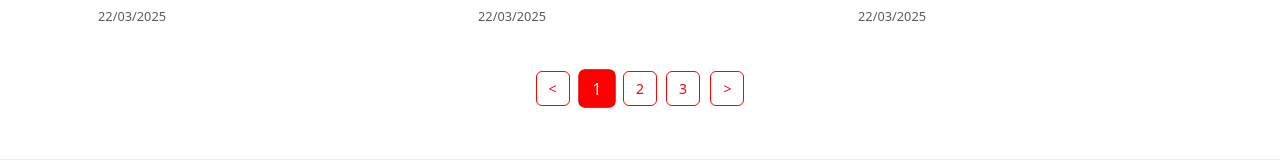
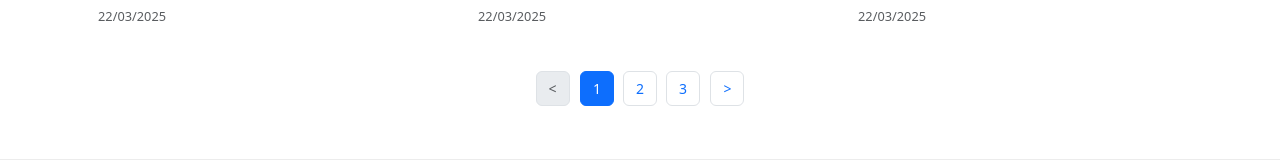
Before and after one commit to duykhangtong/web-hk242, a React (Vite) app: page /community in a window 1280 px wide. Shown: the part 1233-1393 px from the top of the page. Built offline with nearby package versions, Linux system fonts and the light colour scheme.

Commit message:
fix D Khang, add Cart

```diff
--- a/src/components/Cart/Cart.jsx
+++ b/src/components/Cart/Cart.jsx
@@ -9,16 +9,17 @@ import {
   Image,
   InputGroup,
 } from "react-bootstrap";
+import { useNavigate } from "react-router-dom";
 import { CartContext } from "../../Context/CartContext";
-import { ToastContainer, toast } from "react-toastify"; // ✅ UI thông báo đẹp
+import { ToastContainer, toast } from "react-toastify";
 import "react-toastify/dist/ReactToastify.css";
 export default function Cart() {
+  const navigate = useNavigate();
   const { cartItems,updateQuantity, removeFromCart,clearCart } = useContext(CartContext);
   const handleCheckout = async () => {
     try{
         const accessToken = localStorage.getItem("token");
         console.log(cartItems);
-        console.log(Array.isArray(cartItems)); // ✅ phải là true
 
         const response = await fetch("http://localhost/web-hk242/backend/cart/buy", {
             method: "POST",
@@ -28,10 +29,16 @@ export default function Cart() {
             },
             body: JSON.stringify(Array.isArray(cartItems) ? cartItems : [cartItems]),
         });
+        if (response.status === 401) {
+          toast.warning(" Vui lòng đăng nhập để mua hàng!");
+          navigate("/login");
+          return;
+      }
+
         const data = await response.json();
         if (data.success) {
             toast.success("🛒 Mua hàng thành công!");
-            clearCart(); // ✅ xoá giỏ hàng
+            clearCart();
           } else {
             toast.error("❌ Mua hàng thất bại!");
           }
--- a/src/components/Product/Product.css
+++ b/src/components/Product/Product.css
@@ -89,24 +89,6 @@ body {
   transform: translateY(-5px);
 }
 
-/* .product-card .corner-label {
-    position: absolute;
-    top: 0;
-    right: 0;
-    background-color: red;
-    color: #fff;
-    padding: 5px 10px;
-    font-weight: bold;
-    clip-path: polygon(100% 0, 100% 100%, 0 0);
-    z-index: 10;
-    width: 75px;
-    height: 75px;
-    line-height: 30px;
-  }
-
-  .product-card .corner-label.hot {
-    background-color: #f00;
-  } */
 .prod__tag {
   position: absolute;
   top: 0;
@@ -140,20 +122,20 @@ body {
   color: #ccc;
 }
 
-.pagination-container {
+.pagination-container.mk {
   display: flex;
   justify-content: center;
   margin-top: 20px;
 }
 
-.pagination .page-link {
+.pagination-container.mk .pagination .page-link {
   background-color: transparent !important;
   color: red !important;
   border: 1px solid #f00;
   transition: all 0.3s ease;
 }
 
-.pagination .page-link:hover {
+.pagination-container.mk .pagination .page-link:hover {
   background-color: #f00 !important;
   color: white !important;
   border: 1px solid #f00;
@@ -161,7 +143,7 @@ body {
   transform: scale(1.1);
 }
 
-.pagination .page-item.active .page-link {
+.pagination-container.mk .pagination .page-item.active .page-link {
   background-color: #f00 !important;
   color: white !important;
   border: 1px solid #d00;
--- a/src/components/Product/Product.jsx
+++ b/src/components/Product/Product.jsx
@@ -157,7 +157,7 @@ const RightSidebar = ({ filters, sortBy}) => {
         ))}
       </div>
 
-      <div className="pagination-container">
+      <div className="pagination-container mk">
         <Pagination>
           <Pagination.Prev onClick={() => setPage(prev => Math.max(prev - 1, 1))} disabled={page === 1} />
           {[...Array(totalPages)].map((_, i) => (
```
